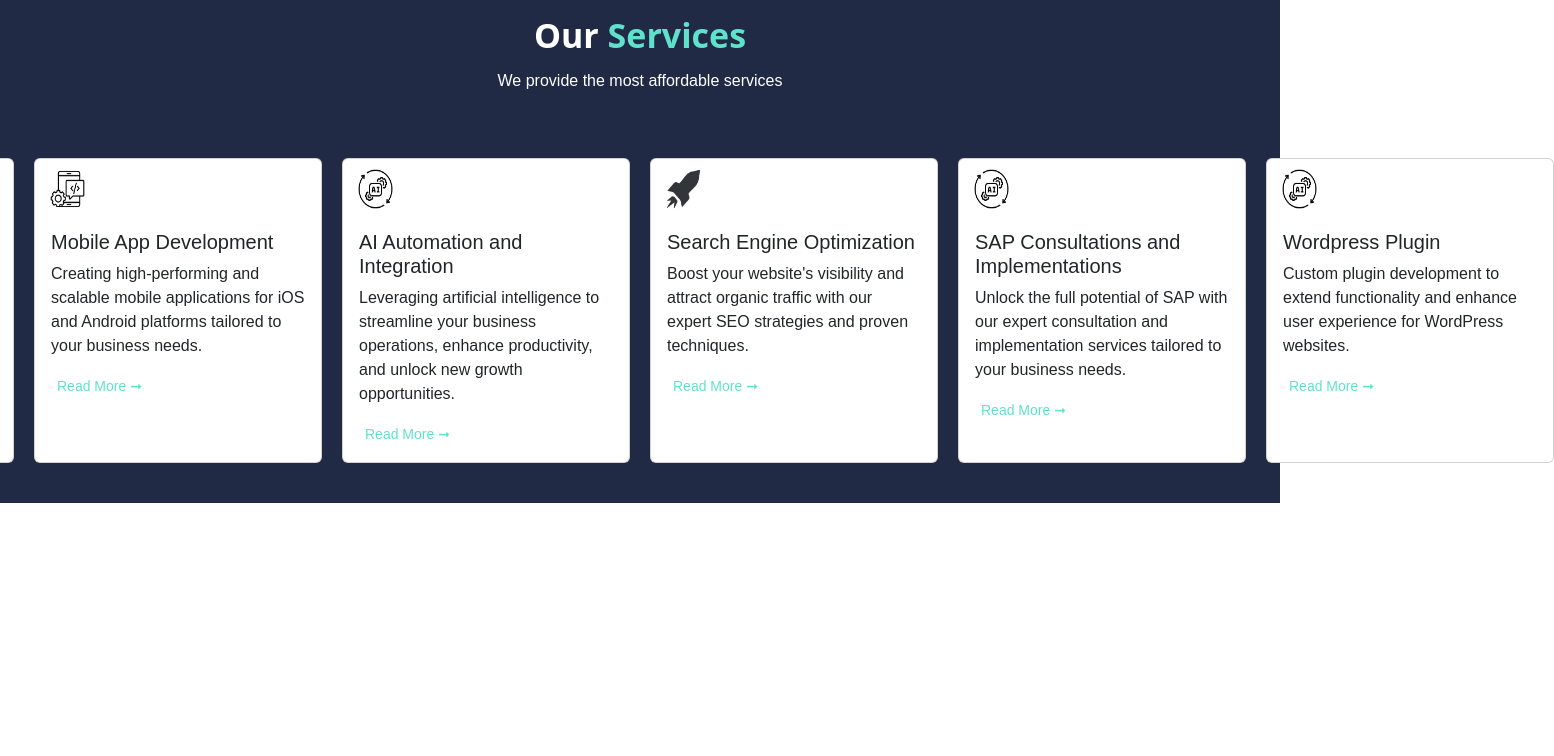
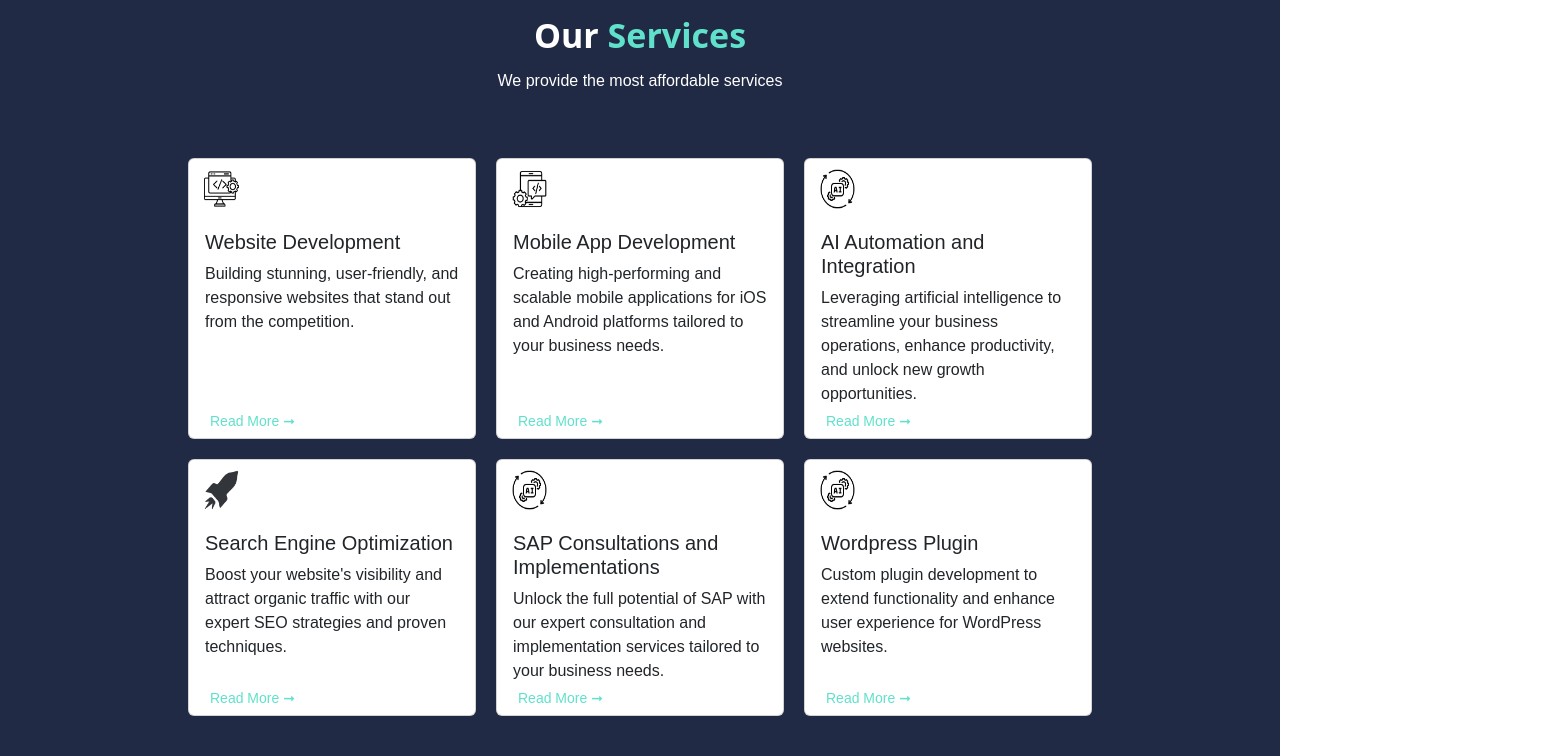
Before and after one commit to SaranshGolash/SoftwareAgencyCRM, a React (Create React App) app in the folder client/: page / in a window 1280 px wide. Shown: the part 511-1267 px from the top of the page, 1554 px wide, since content can reach past the window. Before the commit the page ends 1014 px from the top, so only its background shows below. Built offline with nearby package versions, Linux system fonts and the light colour scheme.

Commit message:
Slght changes in the ServiceCard Component.

```diff
--- a/client/src/components/HeaderServices.jsx
+++ b/client/src/components/HeaderServices.jsx
@@ -9,7 +9,10 @@ const btnStyle = {
     margin: 'none',
     background: 'none',
     cursor: 'pointer',
-    fontSize: '14px'
+    fontSize: '14px',
+    position: 'absolute',
+    bottom: '5px',
+    left: '15px',
 }
 
 function ServiceCard({serviceName, serviceDescription, serviceImage, serviceId, serviceCardStyle}) {
@@ -58,7 +61,7 @@ function HeaderServices() {
             <div className="services body" style={HeaderStyle}>
                 <h1 style={headerBodyStyle}>Our <span style={{color:"#60E1CB"}}>Services</span></h1>
                 <span style={{color:'#FFFFFF'}}>We provide the most affordable services</span>
-                <div className="services-card" style={{display: 'flex', justifyContent: 'flex-start', flexFlow: 'row nowrap', gap: '20px', marginTop:"60px"}}>
+                <div className="services-card" style={{display: 'flex', justifyContent: 'center', flexFlow: 'row wrap', gap: '20px', marginTop:"60px", maxWidth: '950px'}}>
                     <ServiceCard
                     serviceName={"Website Development"}
                     serviceDescription={"Building stunning, user-friendly, and responsive websites that stand out from the competition."}
```
